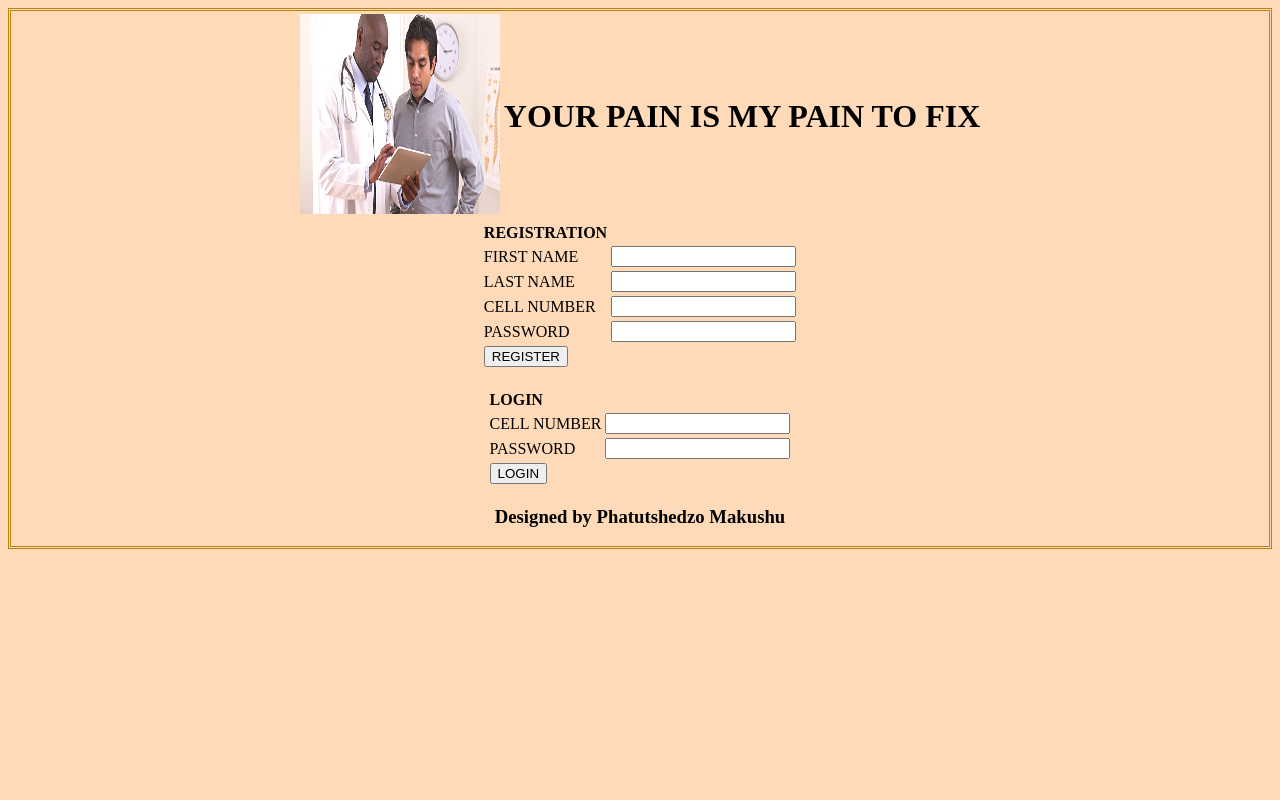
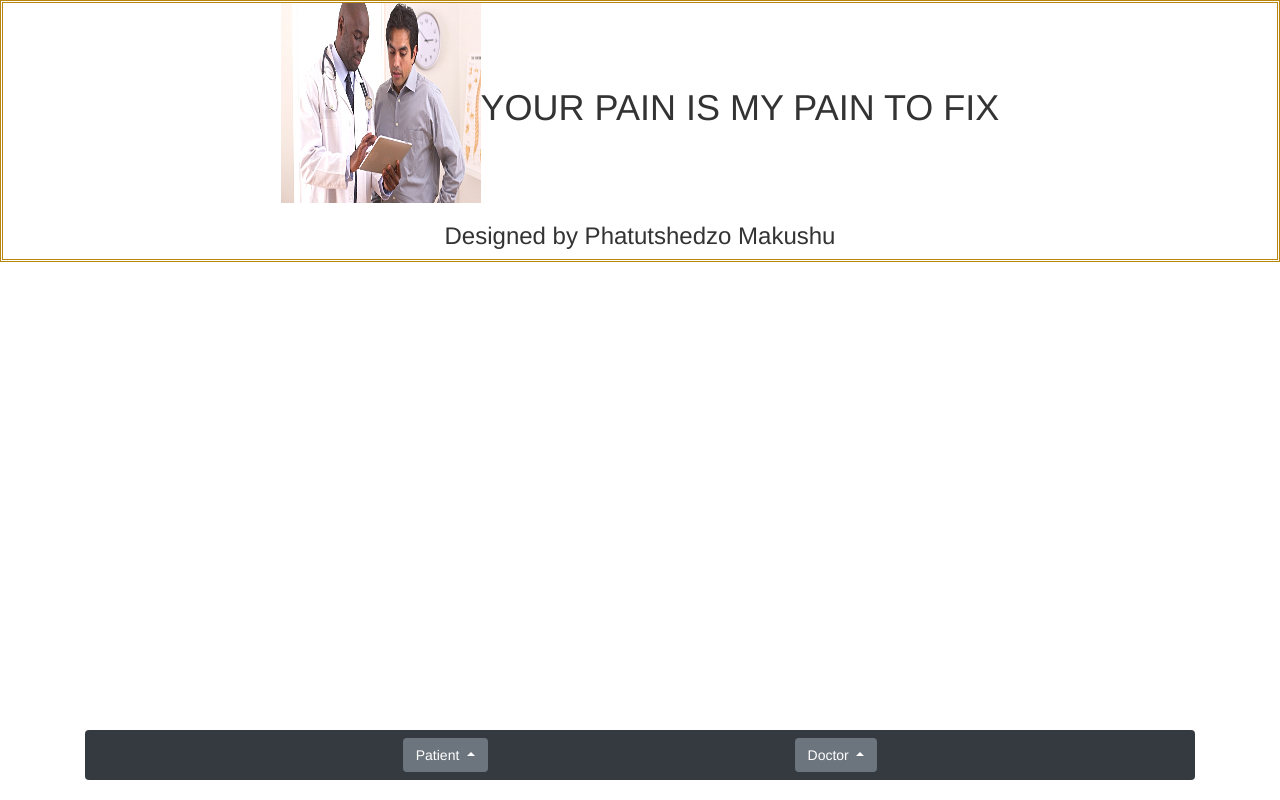
Before and after one commit to phatu/onlinedoctorbooking, a PHP site: page / in a window 1280 px wide. Run offline with PHP 8.4, Linux system fonts and the light colour scheme.

Commit message:
changed mysql to mysql

```diff
--- a/makushu p poc/myPain/db.php
+++ b/makushu p poc/myPain/db.php
@@ -6,8 +6,11 @@
     $password = "";
     $db = "mypain";
 
-    $dbhabndle = mysql_connect($dbhost, $dbname, $password) or die("could not connect to database");
+    // $dbhabndle = mysql_connect($dbhost, $dbname, $password) or die("could not connect to database");
 
-    mysql_select_db($db, $dbhabndle) or die("can not select database");
+    // mysql_select_db($db, $dbhabndle) or die("can not select database");
+
+
+        $mysqli = new mysqli($dbhost, $dbname, $password, $db) or die(mysqli_error($mysqli));
 
 ?>
--- a/makushu p poc/myPain/index.php
+++ b/makushu p poc/myPain/index.php
@@ -7,6 +7,13 @@
         <meta name="author" content="Phatutshedzo Makushu">
         <meta name="viewport" content="width=device-width, initial-scale=1.0">
         <link rel="stylesheet" href="theCss.css">
+
+
+
+        <link rel="stylesheet" href="https://stackpath.bootstrapcdn.com/bootstrap/4.4.1/css/bootstrap.min.css" integrity="sha384-Vkoo8x4CGsO3+Hhxv8T/Q5PaXtkKtu6ug5TOeNV6gBiFeWPGFN9MuhOf23Q9Ifjh" crossorigin="anonymous">
+        <link rel="stylesheet" href="https://maxcdn.bootstrapcdn.com/bootstrap/3.4.1/css/bootstrap.min.css">
+        <script src="https://ajax.googleapis.com/ajax/libs/jquery/3.5.1/jquery.min.js"></script>
+        <script src="https://maxcdn.bootstrapcdn.com/bootstrap/3.4.1/js/bootstrap.min.js"></script>
     </head>
     <body>
 
@@ -16,7 +23,7 @@
         include 'db.php';
 
         //getting data from the registration form
-            while(isset($_POST["register"])){
+        if (isset($_POST["register"])) {
             $fname = $_POST["fname"];
             $lname = $_POST["lname"];
             $cell = $_POST["cell"];
@@ -26,49 +33,55 @@
             //validating user input
             if (!preg_match("/^[a-zA-Z]*$/", $fname) || !preg_match("/^[a-zA-Z]*$/", $lname)) {
                 echo "<script>alert('Only letters are allowed for first name and last name')</script>";
-                       break;
-                    } else if (!preg_match("/^[0][1-9]\d{8}$/", $cell)){
+            } else if (!preg_match("/^[0][1-9]\d{8}$/", $cell)) {
                 echo "<script>alert('Please enter a unique, valid cell number of digits only')</script>";
-                        break;
-                    }
-                    else if (!preg_match("/^.*(?=.{8,})(?=.*[0-9])(?=.*[a-z])(?=.*[A-Z]).*$/", $password)){
+            } else if (!preg_match("/^.*(?=.{8,})(?=.*[0-9])(?=.*[a-z])(?=.*[A-Z]).*$/", $password)) {
                 echo "<script>alert('Password must be at least 8 characters and must contain at least one lower case letter, one upper case letter and one digit')</script>";
-                        break;
             } else {
 
 
                 //inserting into register database if user input is correct
-                    $sql = "INSERT INTO register(fname, lname, cell, password) VALUES('$fname','$lname', '$cell', '$password')";
-                        $result = mysql_query($sql);
+                // $sql = "INSERT INTO register(fname, lname, cell, password) VALUES('$fname','$lname', '$cell', '$password')";
+                // $result = mysql_query($sql);
 
-                        if($result){
+                $mysqli->query("INSERT INTO register(fname, lname, cell, password) VALUES('$fname','$lname', '$cell', '$password')") or
+                        die($mysqli->error);
+
+
                     echo "<script>alert('You have been registered. You may now LOGIN ');window.location='index.php';</script>";
-                        }else{
-                            echo "<script>alert('Failed to register, please try again ');window.location='index.php';</script>";
+
+
+
+
             }
-                    }
-
         }
 
 
 
         //getting data from the login form
-            if(isset($_POST["login"])){
+        if (isset($_POST["login"])) {
             $celln = $_POST["celln"];
             $password1 = $_POST["password1"];
 
             //checking if cell number and password are registered
-                $query = mysql_query("SELECT * FROM register WHERE cell='".$celln."' AND password='" .$password1."'");
-                $numrows=  mysql_num_rows($query);
+            $query = $mysqli->query("SELECT * FROM register WHERE cell='$celln' AND password='$password1'") or
+            die($mysqli->error);
 
-                if($numrows!=0){
-                    while($row=  mysql_fetch_assoc($query)){
-                        $dbcell = $row['cell'];
-                        $dbpassword=$row['password'];
+
+
+    $numrows = $query->fetch_array();
+                    $dbcell = $numrows['cell'];
+                    $dbpassword = $numrows['password'];
+
+            if ($numrows != 0) {
+                while ($row = mysqli_fetch_assoc($query)) {
+                    $dbcell = $numrows['cell'];
+                    $dbpassword = $numrows['password'];
                }
 
+
                 //setting cookies and session
-                    if($celln == $dbcell && $password1==$dbpassword){
+                if ($celln == $dbcell && $password1 == $dbpassword) {
                     session_start();
                     $_SESSION['sess_user'] = $celln;
 
@@ -81,6 +94,10 @@
             }
         }
 
+
+
+
+
         ?>
         <!--logo and slogan-->
         <table align="center">
@@ -90,7 +107,54 @@
             </tr>
         </table>
 
-		<!--user registration form-->
+
+
+        <div class="container fixed-bottom">
+            <nav class="navbar navbar-dark bg-dark">
+
+
+                <div class="btn-group dropup">
+                    <button type="button" class="btn btn-secondary dropdown-toggle" data-toggle="dropdown" aria-haspopup="true" aria-expanded="false">
+                        Patient
+                    </button>
+                    <div class="dropdown-menu">
+                        <li><a href="#" data-toggle="modal" data-target="#PatientRegister">Register</a></li>
+                        <li><a href="#" data-toggle="modal" data-target="#patientLogin">Login</a></li>
+                    </div>
+                </div>
+
+                <div class="btn-group dropup">
+                    <button type="button" class="btn btn-secondary dropdown-toggle" data-toggle="dropdown" aria-haspopup="true" aria-expanded="false">
+                        Doctor
+                    </button>
+                    <div class="dropdown-menu">
+
+                        <li><a href="#" data-toggle="modal" data-target="#landlordRegister">Register</a></li>
+                        <li><a href="#" data-toggle="modal" data-target="#">Login</a></li>
+
+                    </div>
+                </div>
+
+
+            </nav>
+        </div>
+
+
+        <!--Patient Registration Modal -->
+
+        <div id="PatientRegister" class="modal fade" role="dialog">
+            <div class="modal-dialog">
+
+                <!-- Modal content-->
+                <div class="modal-content">
+                    <div class="modal-header">
+                        <button type="button" class="close" data-dismiss="modal">&times;</button>
+                        <h4 class="modal-title"></h4>
+                    </div>
+                    <div class="modal-body">
+
+                                <!--patient registration form-->
+
                         <form action="" method="POST">
             <table id="reg" align="center">
                 <tr>
@@ -113,13 +177,33 @@
                     <td><input type="password" name="password" title="Please fill in your password" required></td>
                 </tr>
                 <tr>
-                    <td><input type="submit" value="REGISTER" name="register" title="Click To Register"></td>
+                    <td><button type="submit" class="btn btn-default" name="register">Register</button></td>
                 </tr>
             </table>
                         </form>
-    <br/>
+                    </div>
+                    <div class="modal-footer">
+                        <button type="button" class="btn btn-default" data-dismiss="modal">Close</button>
 
-			<!--user registration form-->
+                    </div>
+                </div>
+
+            </div>
+        </div>
+
+
+           <!--patient login Modal -->
+        <div id="patientLogin" class="modal fade" role="dialog">
+            <div class="modal-dialog">
+
+                <!-- Modal content-->
+                <div class="modal-content">
+                    <div class="modal-header">
+                        <button type="button" class="close" data-dismiss="modal">&times;</button>
+                        <h4 class="modal-title"></h4>
+                    </div>
+                    <div class="modal-body">
+                         <!--user login form-->
         <form action="" method="POST">
             <table id="log" align="center">
                 <tr>
@@ -140,6 +224,19 @@
                 </tr>
             </table>
         </form>
+                    </div>
+                    <div class="modal-footer">
+                        <button type="button" class="btn btn-default" data-dismiss="modal">Close</button>
+
+                    </div>
+                </div>
+
+            </div>
+        </div>
+
+
+
+
     <center><h3>Designed by Phatutshedzo Makushu</h3></center>
 </body>
 </html>
```
Also changed, not shown: makushu p poc/myPain/appointment.php (+75 -41 lines), makushu p poc/myPain/details.php (+36 -35 lines), makushu p poc/myPain/images/background.jpg (added), 2 other files. Lines whose indentation alone changed are shown as unchanged.
